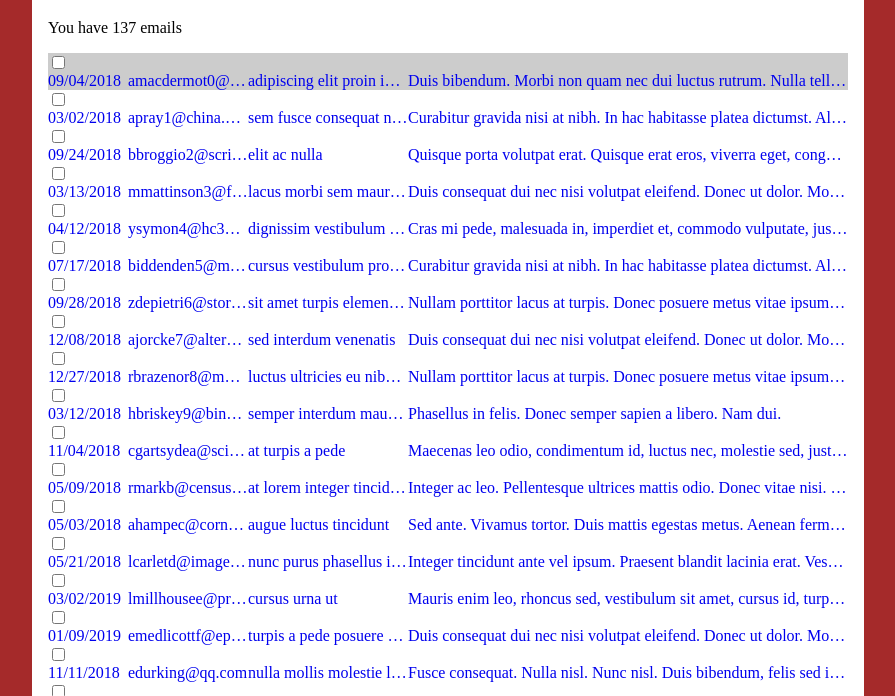
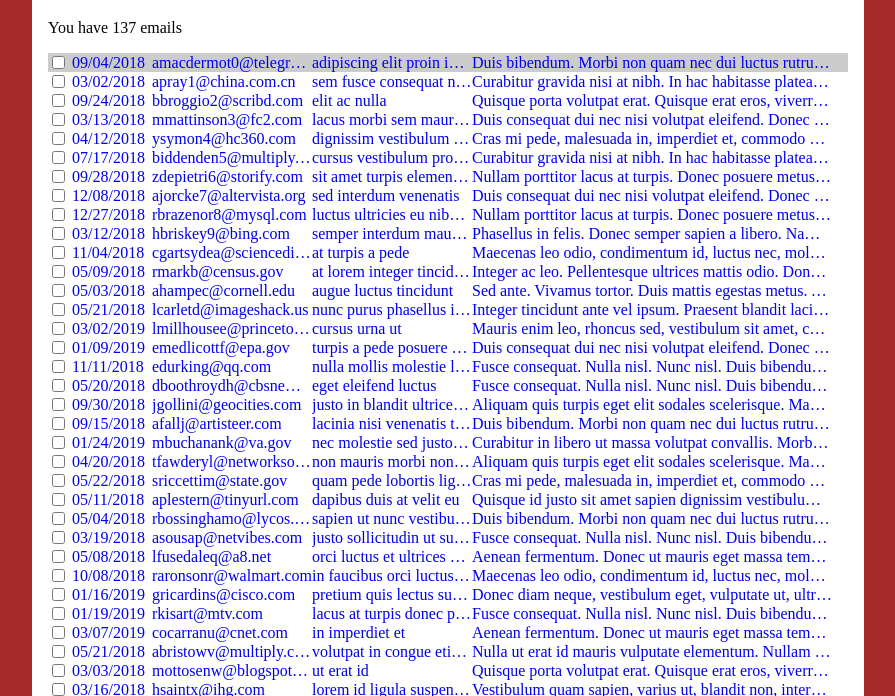
Before and after one commit to daedalus1215/react-email, a React app: page / in a window 1280 px wide. Shown: the part 103-799 px from the top of the page, without its empty margins (192-1087 px from the left). Built offline with nearby package versions, Linux system fonts and the light colour scheme.

Commit message:
Adding the styles and sperlunking the hooks into the components
So the components can flag that an email has been read.

```diff
--- a/components/App.js
+++ b/components/App.js
@@ -24,7 +24,6 @@
 
     handleClickOnEmail(emailId) {
         let readEmails = this.state.isRead;
-
         readEmails[emailId] = true;
 
         this.setState({
@@ -41,7 +40,7 @@
                         <Inbox emails={this.state.emails}  isRead={this.state.isRead} handler={this.handleClickOnEmail}/>
                     )} />
                     <Route exact path="/read/:id" component={() => (
-                        <EmailRead emails={this.state.emails} />
+                        <EmailRead emails={this.state.emails} handler={this.handleClickOnEmail} />
                     )} />
                 </BrowserRouter>
             </div>
--- a/components/Inbox/Inbox.js
+++ b/components/Inbox/Inbox.js
@@ -2,7 +2,6 @@
 import { Link } from 'react-router-dom';
 
 import EmailRow from './EmailRow.js';
-import EmailRead from './EmailRead.js';
 
 export default class Inbox extends Component {
 
@@ -24,7 +23,7 @@
             <div id="all-emails">
                 {this.props.emails.map((email, index) => {
                     return <Link to={`/read/${email.id}`} key={index}  id={email.id} onClick={this.handleClick}>
-                        <EmailRow email={email} isRead={this.props.isRead}/>
+                        <EmailRow email={email} isRead={this.props.isRead} handler={this.props.handler}/>
                     </Link>
                 })}
             </div>
--- a/components/Inbox/emailRow.css
+++ b/components/Inbox/emailRow.css
@@ -5,26 +5,29 @@
 
 .email-is-read {
     background-color: rgba(0,0,0, 0.2);
-
 }
 
 .email-date,
 .email-from,
 .email-subject,
-.email-body {
+.email-body,
+.email-toggle-is-read {
     text-overflow: ellipsis;
     display: inline-block;
     overflow: hidden;
     white-space: nowrap;
 }
 
+.email-toggle-is-read {
+    width: 3%;
+}
 
 .email-date {
     width: 10%;
 }
 
 .email-from {
-    width: 15%;
+    width: 20%;
 }
 
 .email-subject {
@@ -32,5 +35,5 @@
 }
 
 .email-body {
-    width: 55%
+    width: 45%
 }
```
Also changed, not shown: 4 other files.
